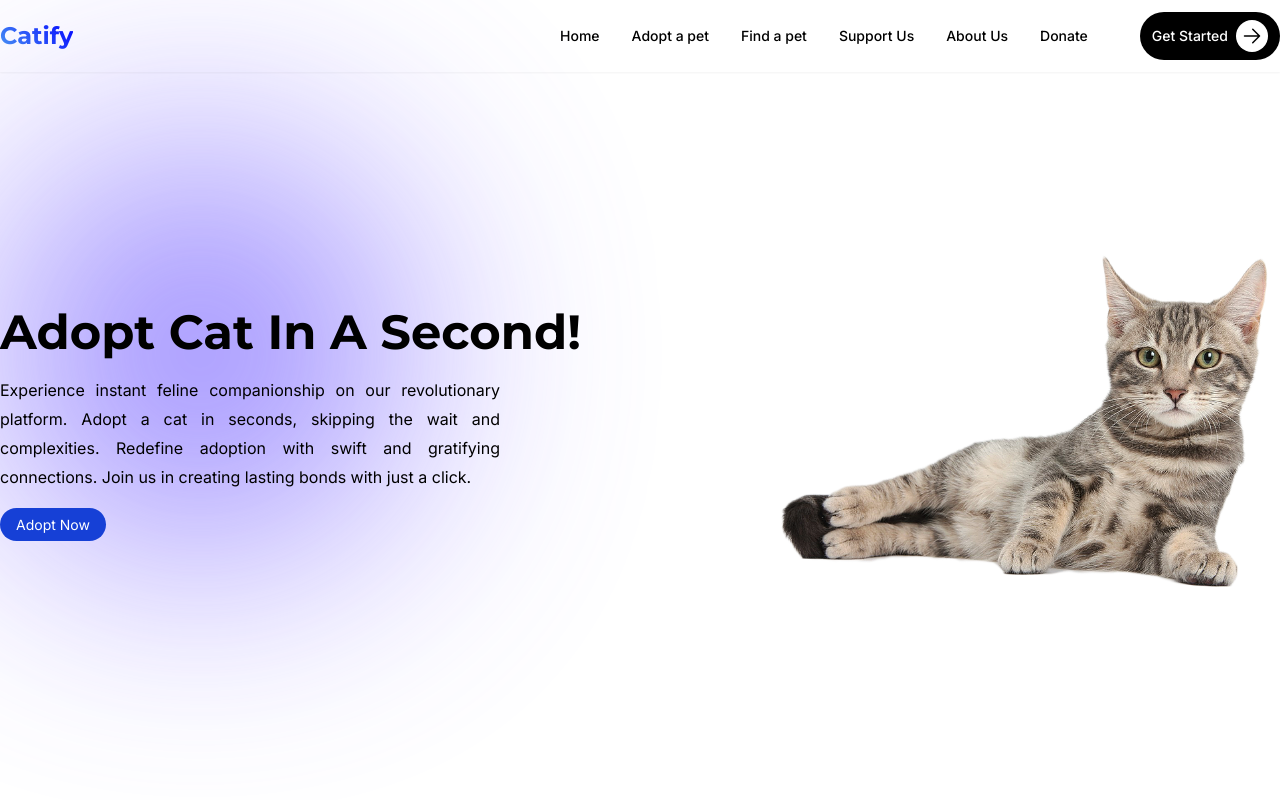
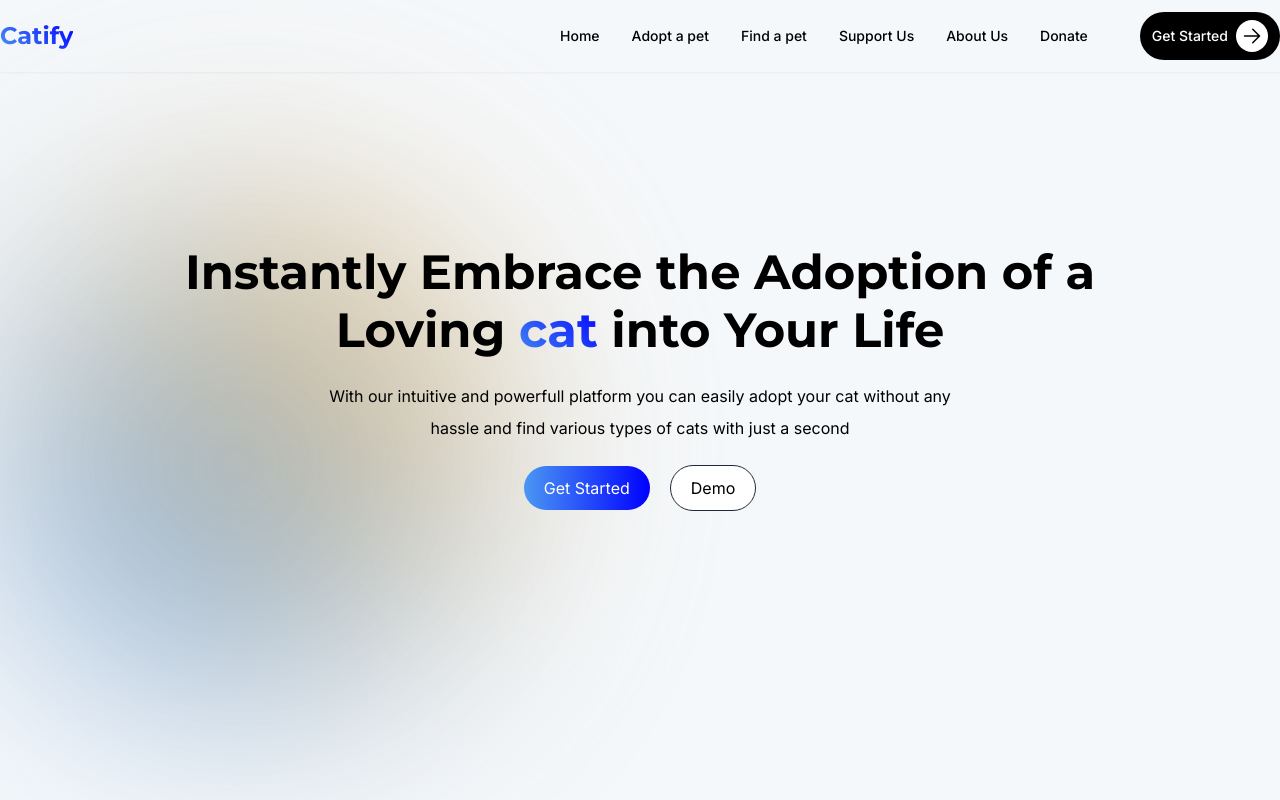
Before and after one commit to bibartaks/catify, a Next.js app: page / in a window 1280 px wide. Built offline with nearby package versions, Linux system fonts and the light colour scheme.

Commit message:
Refined landing section: Implemented SASS for improved styling and updated body background color.

```diff
--- a/src/app/layout.tsx
+++ b/src/app/layout.tsx
@@ -17,7 +17,7 @@ export default function RootLayout({
 }) {
   return (
     <html lang="en">
-      <body className={inter.className}>
+      <body className={`${inter.className} bg-[#F5F8FB]`}>
         <Navbar />
         {children}
       </body>
--- a/src/components/Landing/Landing.tsx
+++ b/src/components/Landing/Landing.tsx
@@ -2,32 +2,40 @@ import { montserrat } from "@/app/fonts"
 import React from "react"
 import Link from "next/link"
 import Image from "next/image"
+import styles from "./landing.module.scss"
 
 export default function Landing() {
   return (
-    <header className={`h-[calc(100vh-100px)]`}>
-      <div className="w-[400px] h-[400px] bg-[#7B66FF] opacity-80 mt-20  blur-[8rem] rounded-full z-[-1] absolute"></div>
-
-      <div className="h-[100%] flex  justify-between  items-center  max-w-[1300px] mx-auto">
+    <header className={`h-[calc(100vh-200px)]`}>
+      <div className={styles.gradientBall}></div>
+      <div className="h-[100%] flex flex-col  justify-center  items-center  max-w-[1050px] mx-auto">
+        <h1
+          className={`text-5xl   font-bold ${montserrat.className} text-center leading-[120%] mb-5 }`}
+        >
+          Instantly Embrace the Adoption of a Loving
+          <span className={styles.catTitle}> cat</span> into Your Life
+        </h1>
+        <p
+          className="max-w-[650px] mx-auto text-center mb-8
+         leading-[200%]"
+        >
+          With our intuitive and powerfull platform you can easily adopt your
+          cat without any hassle and find various types of cats with just a
+          second
+        </p>
         <div>
-          <h1 className={`text-5xl ${montserrat.className} font-bold mb-5`}>
-            Adopt Cat In A Second!
-          </h1>
-          <p className="max-w-[500px] text-justify leading-[180%] mb-5">
-            Experience instant feline companionship on our revolutionary
-            platform. Adopt a cat in seconds, skipping the wait and
-            complexities. Redefine adoption with swift and gratifying
-            connections. Join us in creating lasting bonds with just a click.
-          </p>
           <Link
             href="#"
-            className="bg-[#1640D6] px-4 py-2 text-white rounded-full text-sm hover:opacity-80"
+            className="bg-gradient-to-r from-[#4b97f3] to-[blue] px-5 py-3 rounded-full text-white   mr-5 hover:opacity-80"
           >
-            Adopt Now
+            Get Started
           </Link>
-        </div>
-        <div className="z-20">
-          <Image src="/cat.png" width={500} height={500} alt="cat image" />
+          <Link
+            href="#"
+            className="bg-[white] border  border-gray-800 px-5 py-3 rounded-full text-black "
+          >
+            Demo
+          </Link>
         </div>
       </div>
     </header>
--- /dev/null
+++ b/src/components/Landing/landing.module.scss
@@ -0,0 +1,19 @@
+.catTitle {
+  background: #e815b7;
+  background: linear-gradient(45deg, #4b97f3, blue);
+  -webkit-background-clip: text;
+  -webkit-text-fill-color: transparent;
+  font: 700;
+}
+
+.gradientBall {
+  width: 500px;
+  height: 500px;
+  background: linear-gradient(45deg, #4b97f3, rgba(255, 157, 0, 0.667));
+  position: absolute;
+  z-index: -1;
+  filter: blur(7rem);
+  opacity: 0.8;
+  border-radius: 50%;
+  top: 200px;
+}
```
Also changed, not shown: package.json (+5 -4 lines), 1 other file (tests, documents, lock files or other folders).
